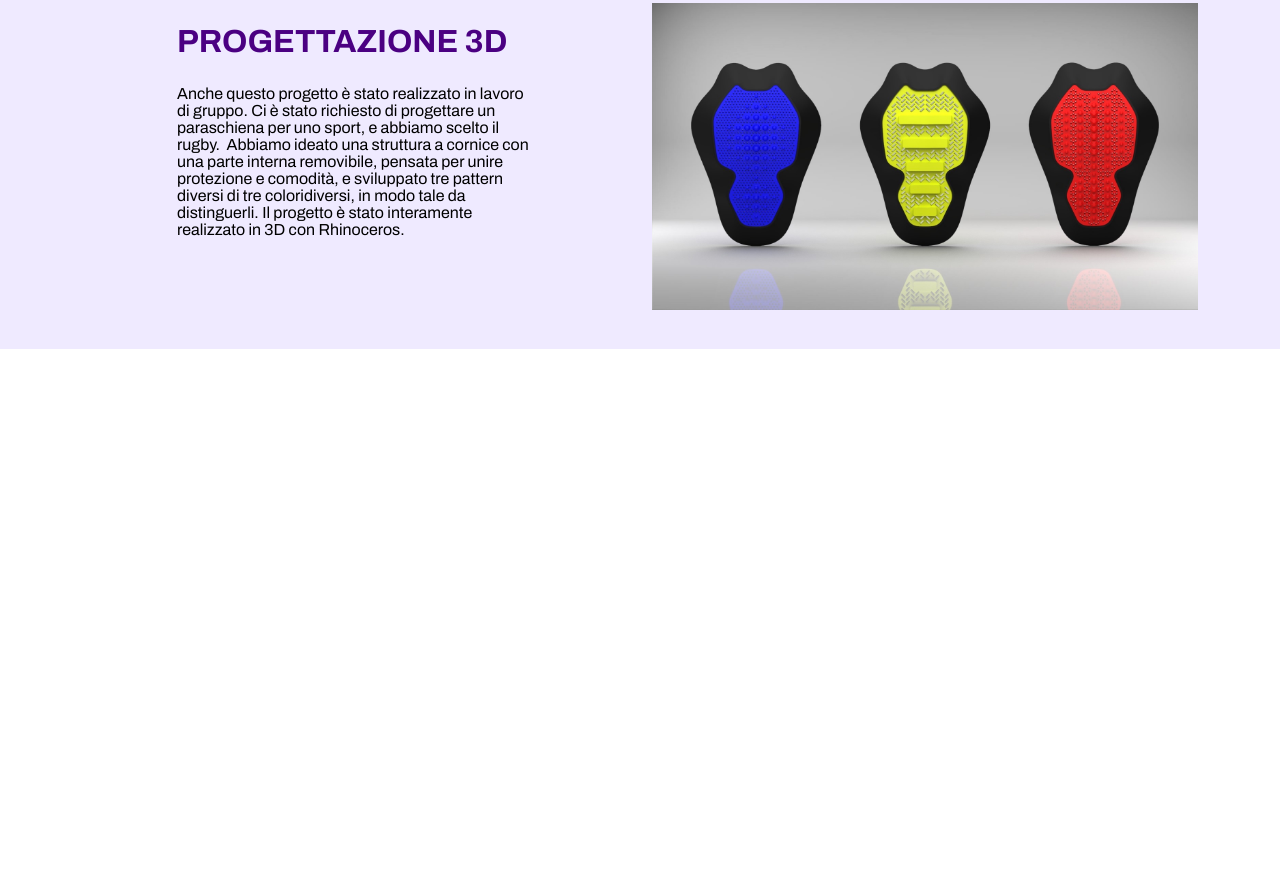
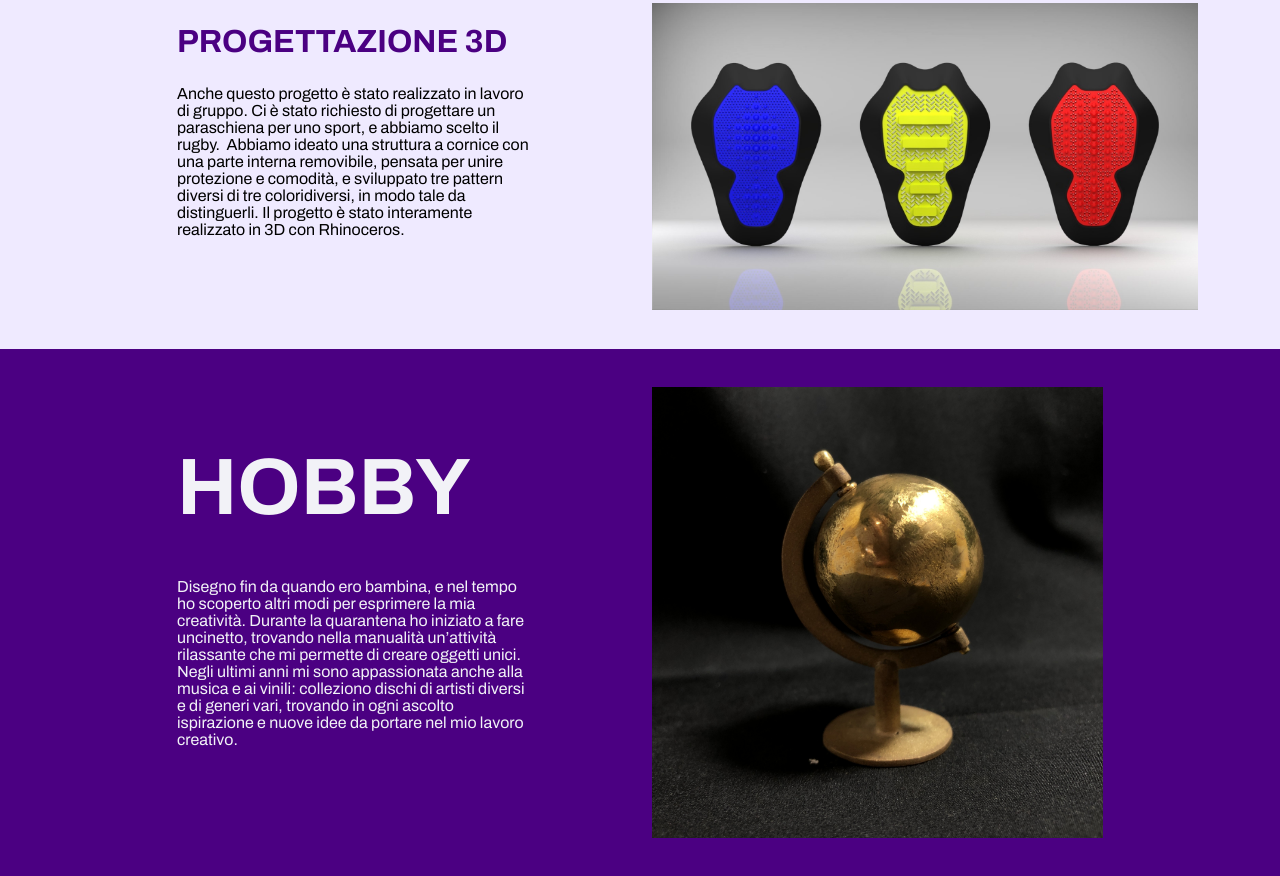
Before and after one commit to VeraPiccia/miosito2, a plain HTML site: page index.html in a window 1280 px wide. Shown: the part 3854-4730 px from the top of the page. Before the commit the page ends 4203 px from the top, so only its background shows below. Drawn offline with Linux system fonts and the light colour scheme.

Commit message:
Update index.html
ciao

```diff
--- a/index.html
+++ b/index.html
@@ -175,6 +175,24 @@
         </div>
        </div>
 
+      <!-- decima riga layout -->
+       <div class="bg-viola box-5">
+        <div class="container">
+          <div class="row align-items-center">
+           <div class="col-md-4 offset-md-1">
+            <h1 class="font-size-3 color-bianco testo-medio mb-3 mb-md-5 mt-3">HOBBY</h1>
+            <p class="font-size-1 color-bianco testo-normale mb-5">
+              Disegno fin da quando ero bambina, e nel tempo ho scoperto altri modi per esprimere la mia creatività. Durante la quarantena ho iniziato a fare uncinetto, trovando nella manualità un’attività rilassante che mi permette di creare oggetti unici. Negli ultimi anni mi sono appassionata anche alla musica e ai vinili: colleziono dischi di artisti diversi e di generi vari, trovando in ogni ascolto ispirazione e nuove idee da portare nel mio lavoro creativo.
+            </p>
+          </div>
+          <div class="col-md-5 offset-md-1 justify-content-end">
+            <img src="img/IMG_1926.jpeg" class="img-fluid" alt="immagine progetti">
+          </div>
+         </div>
+       </div>
+      </div>
+
+
 
 
 <!--codice javascript-->
```
